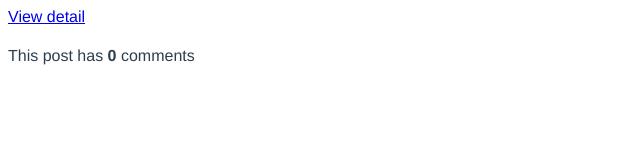
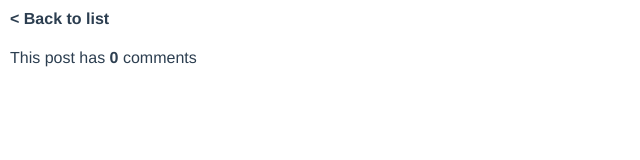
Before and after one commit to johnsardine/mobile-challenge, a Vue app: page /#/detail/1 in a window 1280 px wide. Shown: the top 160 px of the page, without its empty margins (0-640 px from the left). Built offline with nearby package versions, Linux system fonts and the light colour scheme; no server answers.

Commit message:
Add a little style

```diff
--- a/src/App.vue
+++ b/src/App.vue
@@ -11,6 +11,9 @@ export default {
 </script>
 
 <style>
+body {
+  margin: 0;
+}
 #app {
   font-family: 'Avenir', Helvetica, Arial, sans-serif;
   -webkit-font-smoothing: antialiased;
--- a/src/components/PostDetail.vue
+++ b/src/components/PostDetail.vue
@@ -1,6 +1,6 @@
 <template>
-  <div class="">
-    <div><router-link :to="routerHome">View detail</router-link></div>
+  <div class="PostDetail">
+    <div class="PostDetail__back"><router-link :to="routerHome">&lt; Back to list</router-link></div>
     <h1>{{ title }}</h1>
     <p>
       {{ body }}
@@ -101,4 +101,13 @@ export default {
 </script>
 
 <style>
+.PostDetail {
+  padding: 10px;
+}
+.PostDetail__back {}
+.PostDetail__back a {
+  text-decoration: none;
+  color: currentColor;
+  font-weight: bold;
+}
 </style>
--- a/src/components/PostsList.vue
+++ b/src/components/PostsList.vue
@@ -1,9 +1,7 @@
 <template>
-  <div>
-    <ul class="PostsList">
-      <PostsListCell v-for="row in list" :key="row.id" :data="row" />
-    </ul>
-  </div>
+  <ul class="PostsList">
+    <PostsListCell v-for="row in list" :key="row.id" :data="row" />
+  </ul>
 </template>
 
 <script>
@@ -35,4 +33,10 @@ export default {
   list-style: none;
   margin: 0;
 }
+.PostsList > li {
+  border-top: 1px solid #ccc;
+}
+.PostsList > li:first-child {
+  border-top: 0;
+}
 </style>
--- a/src/components/PostsListCell.vue
+++ b/src/components/PostsListCell.vue
@@ -1,7 +1,7 @@
 <template>
   <li class="PostsListCell">
     <div>{{ label }}</div>
-    <div><router-link :to="routerLinkObject">View detail</router-link></div>
+    <div><router-link :to="routerLinkObject">View detail &gt;</router-link></div>
   </li>
 </template>
 
@@ -33,4 +33,9 @@ export default {
 .PostsListCell {
   padding: 10px;
 }
+.PostsListCell a {
+  text-decoration: none;
+  color: currentColor;
+  font-weight: bold;
+}
 </style>
```
